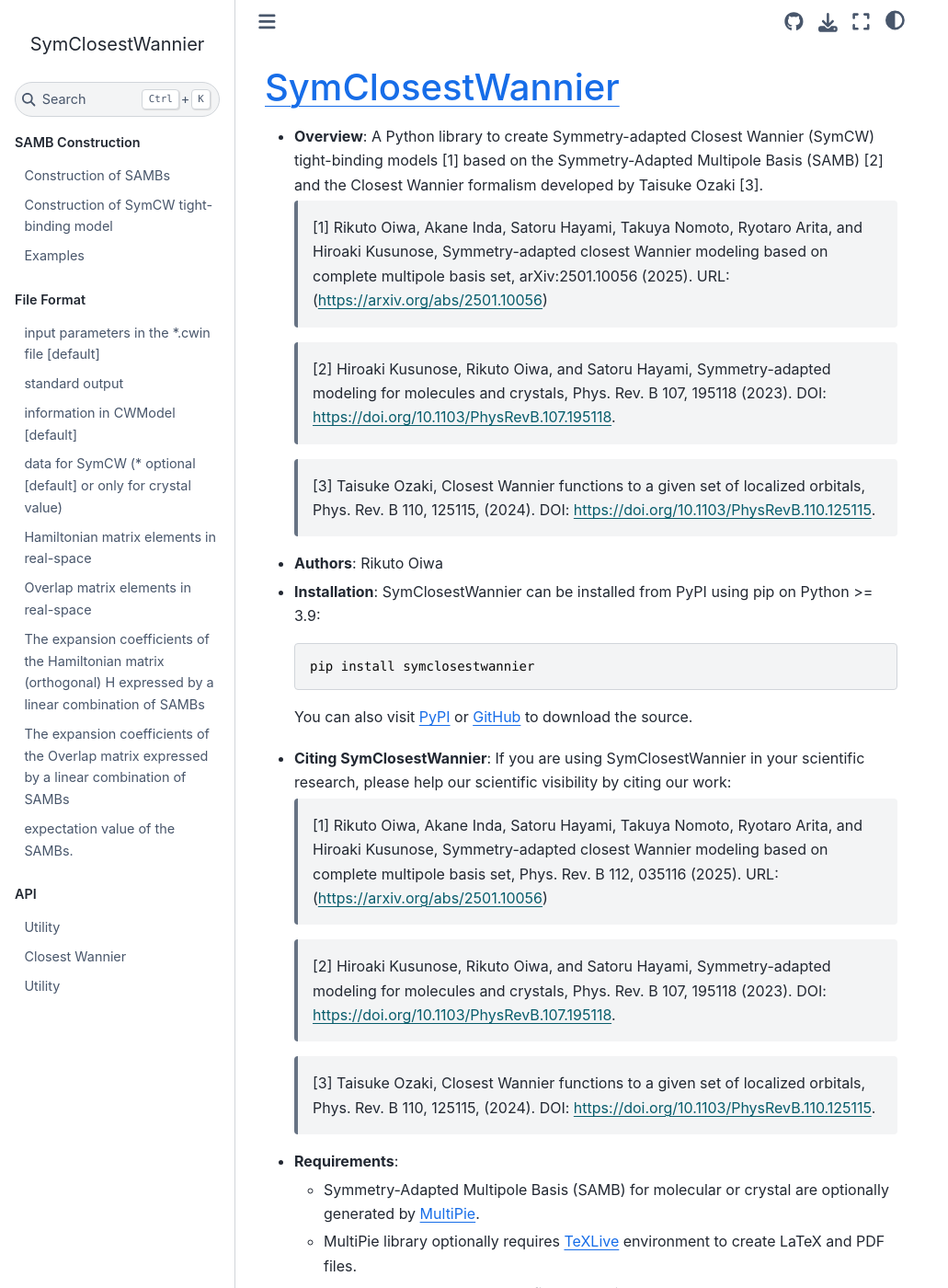
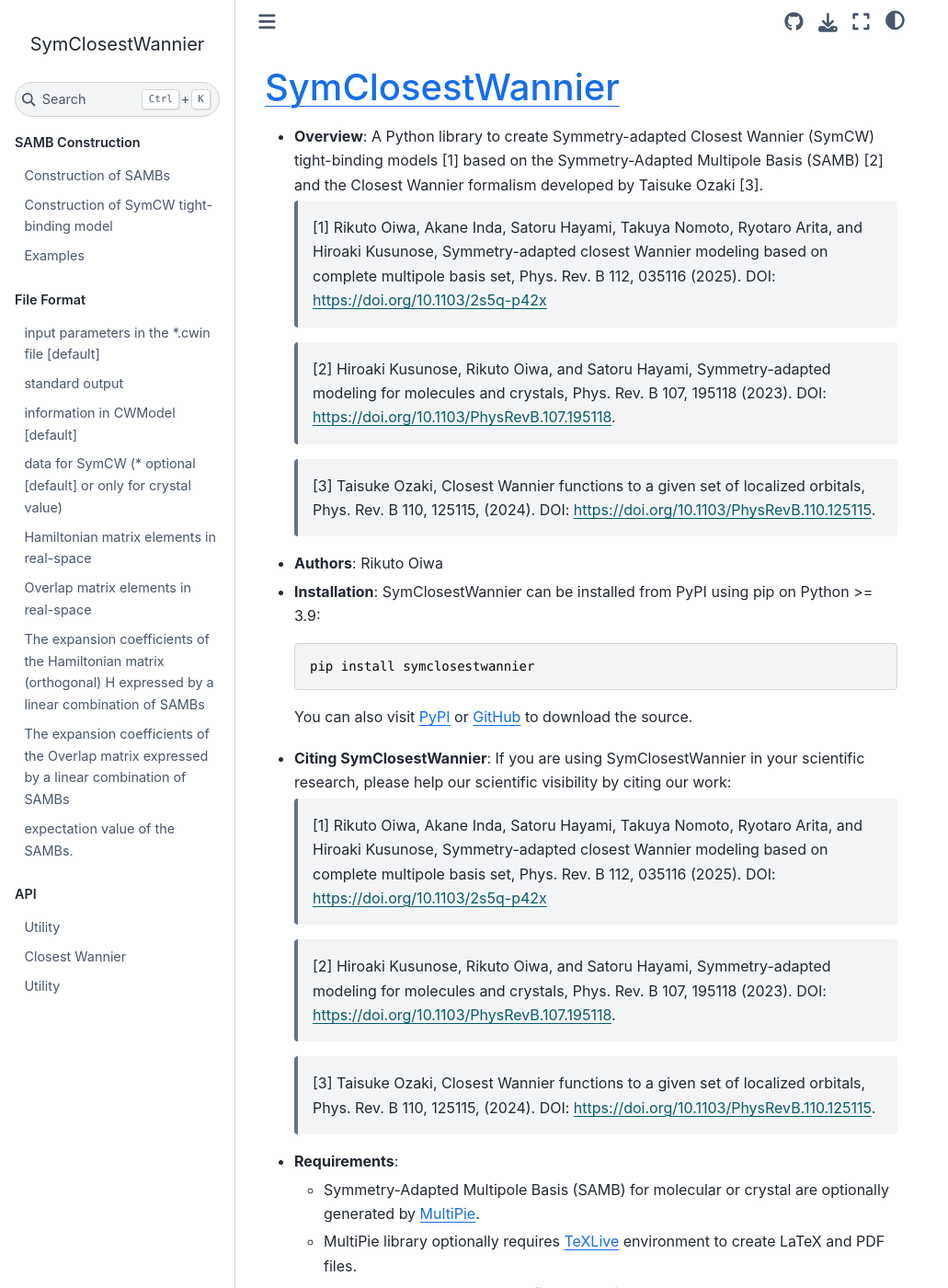
Before and after one commit to CMT-MU/SymClosestWannier, a Jupyter Book: the page built from docs/README.md, in a window 1280 px wide and 1400 px high. Shown: the whole window at 92% size, without its empty margins (0-1031 px from the left). Built offline with Jupyter Book 1.0.4 settings and Sphinx 7.4.7 and the Sphinx Book theme 1.1.4, drawn with Linux system fonts in a browser that asks for light colours.

Commit message:
Update README.md

```diff
--- a/docs/README.md
+++ b/docs/README.md
@@ -3,8 +3,8 @@
 - **Overview**:
     A Python library to create Symmetry-adapted Closest Wannier (SymCW) tight-binding models [1] based on the Symmetry-Adapted Multipole Basis (SAMB) [2] and the Closest Wannier formalism developed by Taisuke Ozaki [3].
 
-    > [1] Rikuto Oiwa, Akane Inda, Satoru Hayami, Takuya Nomoto, Ryotaro Arita, and Hiroaki Kusunose, Symmetry-adapted closest Wannier modeling based on complete multipole basis set, arXiv:2501.10056 (2025).
-    > URL: (https://arxiv.org/abs/2501.10056)
+    > [1] Rikuto Oiwa, Akane Inda, Satoru Hayami, Takuya Nomoto, Ryotaro Arita, and Hiroaki Kusunose, Symmetry-adapted closest Wannier modeling based on complete multipole basis set, Phys. Rev. B 112, 035116 (2025).
+    > DOI: https://doi.org/10.1103/2s5q-p42x
 
     > [2] Hiroaki Kusunose, Rikuto Oiwa, and Satoru Hayami, Symmetry-adapted modeling for molecules and crystals, Phys. Rev. B 107, 195118 (2023).
     > DOI: https://doi.org/10.1103/PhysRevB.107.195118.<br>
@@ -23,7 +23,7 @@
 - **Citing SymClosestWannier**: If you are using SymClosestWannier in your scientific research, please help our scientific visibility by citing our work:
 
     > [1] Rikuto Oiwa, Akane Inda, Satoru Hayami, Takuya Nomoto, Ryotaro Arita, and Hiroaki Kusunose, Symmetry-adapted closest Wannier modeling based on complete multipole basis set, Phys. Rev. B 112, 035116 (2025).
-    > URL: (https://arxiv.org/abs/2501.10056)
+    > DOI: https://doi.org/10.1103/2s5q-p42x
 
     > [2] Hiroaki Kusunose, Rikuto Oiwa, and Satoru Hayami, Symmetry-adapted modeling for molecules and crystals, Phys. Rev. B 107, 195118 (2023).
     > DOI: https://doi.org/10.1103/PhysRevB.107.195118.<br>
```
